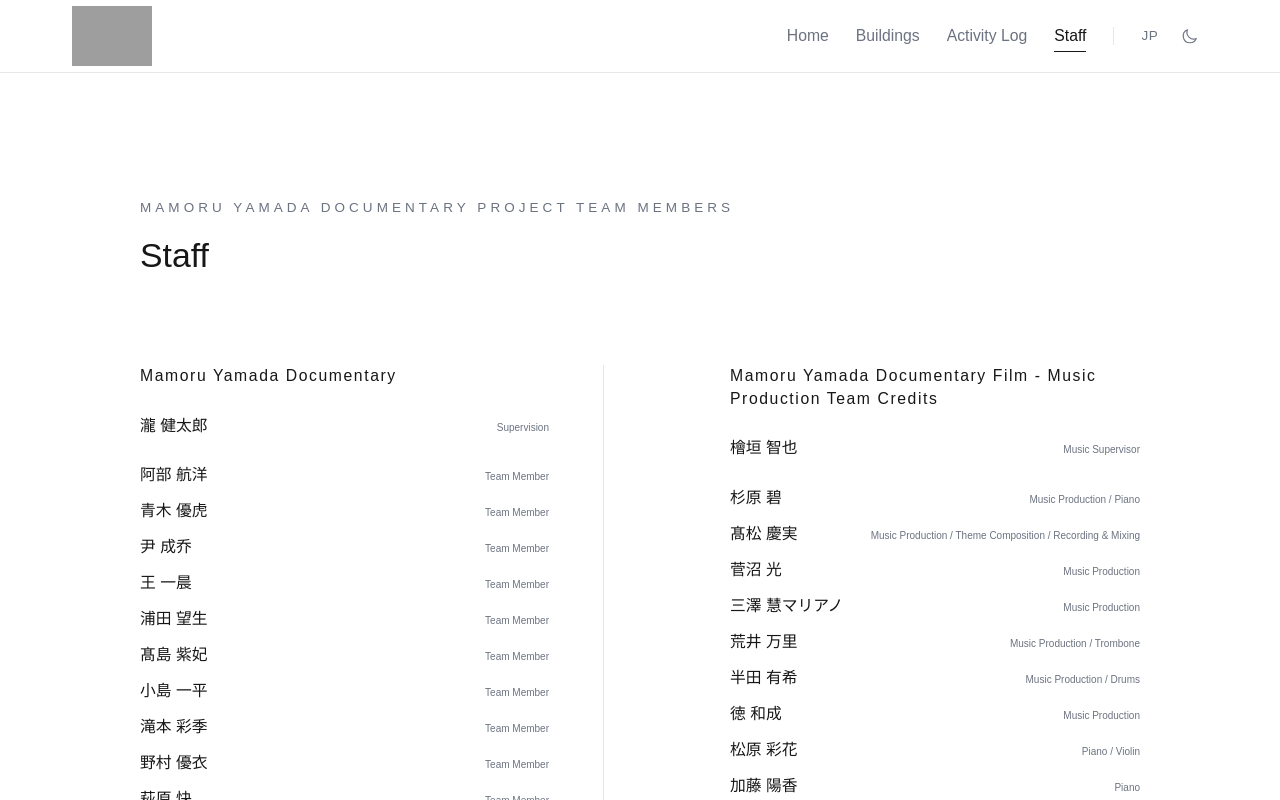
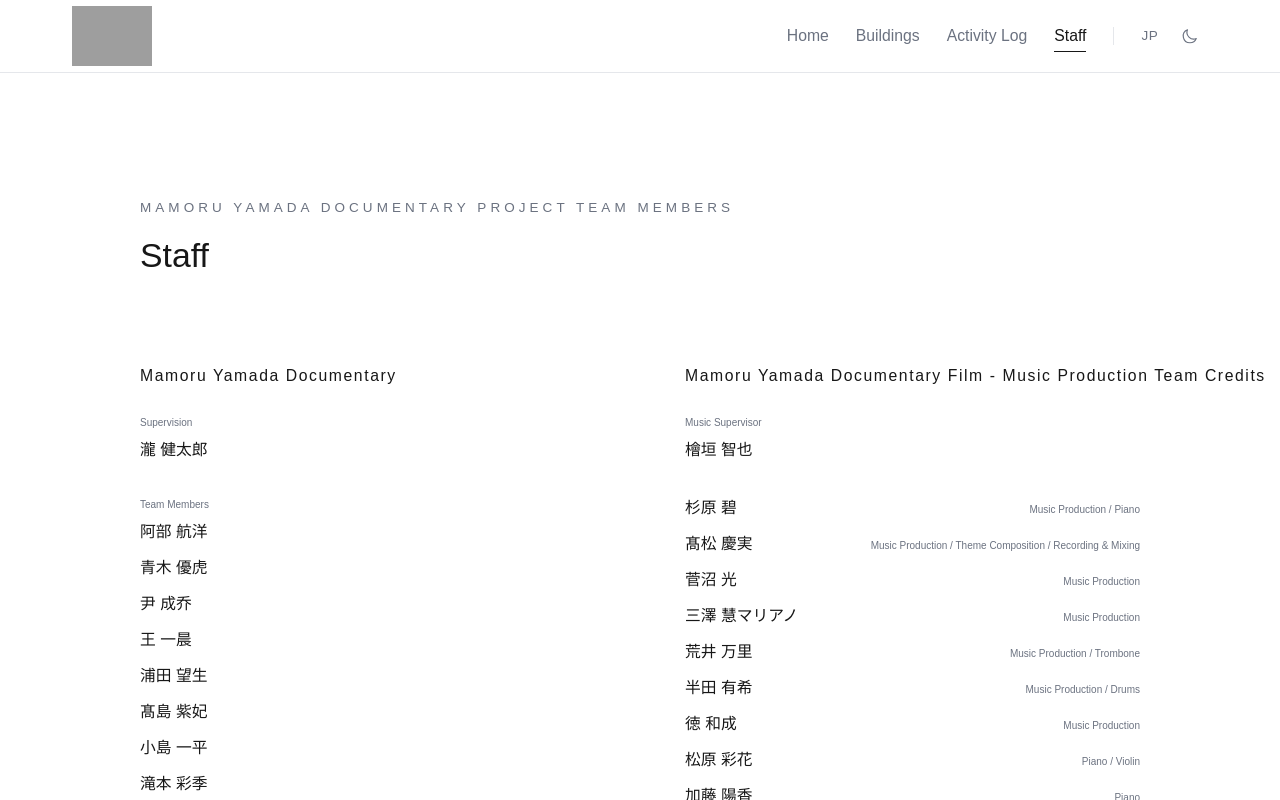
Before and after one commit to chineikou666/mamoru-yamada-website, a Next.js app: page /en/staff in a window 1280 px wide. Shown: the top 800 px of the page. Built offline with nearby package versions, Linux system fonts and the light colour scheme; grey boxes are pictures that could not be loaded.

Commit message:
fix: 移除分隔线、简化staff页面显示、音乐标题不换行

```diff
--- a/src/components/StaffPageContent.tsx
+++ b/src/components/StaffPageContent.tsx
@@ -61,40 +61,40 @@ export default function StaffPageContent({
         {/* 映像と音楽 - 統一スタイル */}
         <FadeInView delay={0.1}>
           <section className="mb-16 md:mb-20 pb-12 border-b border-[var(--color-border)]">
-            <div className="grid grid-cols-1 md:grid-cols-2 gap-12 md:gap-16 md:divide-x md:divide-[var(--color-border)]">
+            <div className="grid grid-cols-1 md:grid-cols-2 gap-12 md:gap-20">
               {/* 映像制作 */}
-              <div className="md:pr-12">
+              <div>
                 {/* 山田守ドキュメンタリー标题 */}
                 <h2 className="text-xs sm:text-sm font-light text-[var(--color-foreground)] tracking-[0.05em] sm:tracking-[0.1em] mb-6">
                   {locale === "ja" ? "山田守ドキュメンタリー" : "Mamoru Yamada Documentary"}
                 </h2>
 
                 {/* 監修 */}
-                <div className="space-y-3 mb-6">
+                <div className="space-y-3 mb-8">
+                  <p className="text-[10px] text-[var(--color-muted-foreground)] mb-2">
+                    {locale === "ja" ? "監修" : "Supervision"}
+                  </p>
                   {staffData.videoTeam.supervisor.map((member, index) => (
-                    <div key={index} className="flex justify-between items-baseline text-sm">
-                      <span className="text-[var(--color-foreground)]">{member.name}</span>
-                      <span className="text-[10px] text-[var(--color-muted-foreground)]">
-                        {locale === "ja" ? "監修" : "Supervision"}
-                      </span>
-                    </div>
+                    <p key={index} className="text-sm text-[var(--color-foreground)]">
+                      {member.name}
+                    </p>
                   ))}
                 </div>
 
                 {/* 参加メンバー */}
-                <div className="space-y-3 mb-6">
+                <div className="space-y-3">
+                  <p className="text-[10px] text-[var(--color-muted-foreground)] mb-2">
+                    {locale === "ja" ? "参加メンバー" : "Team Members"}
+                  </p>
                   {staffData.videoTeam.members.map((member, index) => (
-                    <div key={index} className="flex justify-between items-baseline text-sm">
-                      <span className="text-[var(--color-foreground)]">{member.name}</span>
-                      <span className="text-[10px] text-[var(--color-muted-foreground)]">
-                        {locale === "ja" ? "参加メンバー" : "Team Member"}
-                      </span>
-                    </div>
+                    <p key={index} className="text-sm text-[var(--color-foreground)]">
+                      {member.name}
+                    </p>
                   ))}
                 </div>
 
                 {/* サポート・題字 */}
-                <div className="space-y-3 pt-4 border-t border-[var(--color-border)]">
+                <div className="space-y-3 pt-6 mt-6 border-t border-[var(--color-border)]">
                   {staffData.videoTeam.support.map((member, index) => (
                     <div key={index} className="flex justify-between items-baseline text-sm">
                       <span className="text-[var(--color-foreground)]">{member.name}</span>
@@ -115,20 +115,20 @@ export default function StaffPageContent({
               </div>
 
               {/* 音楽制作 */}
-              <div className="md:pl-12">
-                <h2 className="text-[11px] sm:text-xs md:text-sm font-light text-[var(--color-foreground)] tracking-[0.02em] sm:tracking-[0.05em] md:tracking-[0.1em] mb-6">
+              <div>
+                <h2 className="text-[11px] sm:text-xs md:text-sm font-light text-[var(--color-foreground)] tracking-[0.02em] sm:tracking-[0.05em] md:tracking-[0.1em] mb-6 whitespace-nowrap">
                   {locale === "ja" ? "山田守ドキュメンタリ映画　音楽制作チームのクレジット" : "Mamoru Yamada Documentary Film - Music Production Team Credits"}
                 </h2>
 
                 {/* 音楽監修 */}
-                <div className="space-y-3 mb-6">
+                <div className="space-y-3 mb-8">
+                  <p className="text-[10px] text-[var(--color-muted-foreground)] mb-2">
+                    {locale === "ja" ? "音楽監修" : "Music Supervisor"}
+                  </p>
                   {staffData.musicTeam.supervisor.map((member, index) => (
-                    <div key={index} className="flex justify-between items-baseline text-sm">
-                      <span className="text-[var(--color-foreground)]">{member.name}</span>
-                      <span className="text-[10px] text-[var(--color-muted-foreground)]">
-                        {locale === "ja" ? "音楽監修" : "Music Supervisor"}
-                      </span>
-                    </div>
+                    <p key={index} className="text-sm text-[var(--color-foreground)]">
+                      {member.name}
+                    </p>
                   ))}
                 </div>
 
```
Also changed, not shown: .mimocode/command/check-build.md (added), .mimocode/command/restart-dev.md (added), .mimocode/skills/download-wikimedia-images/SKILL.md (added).
